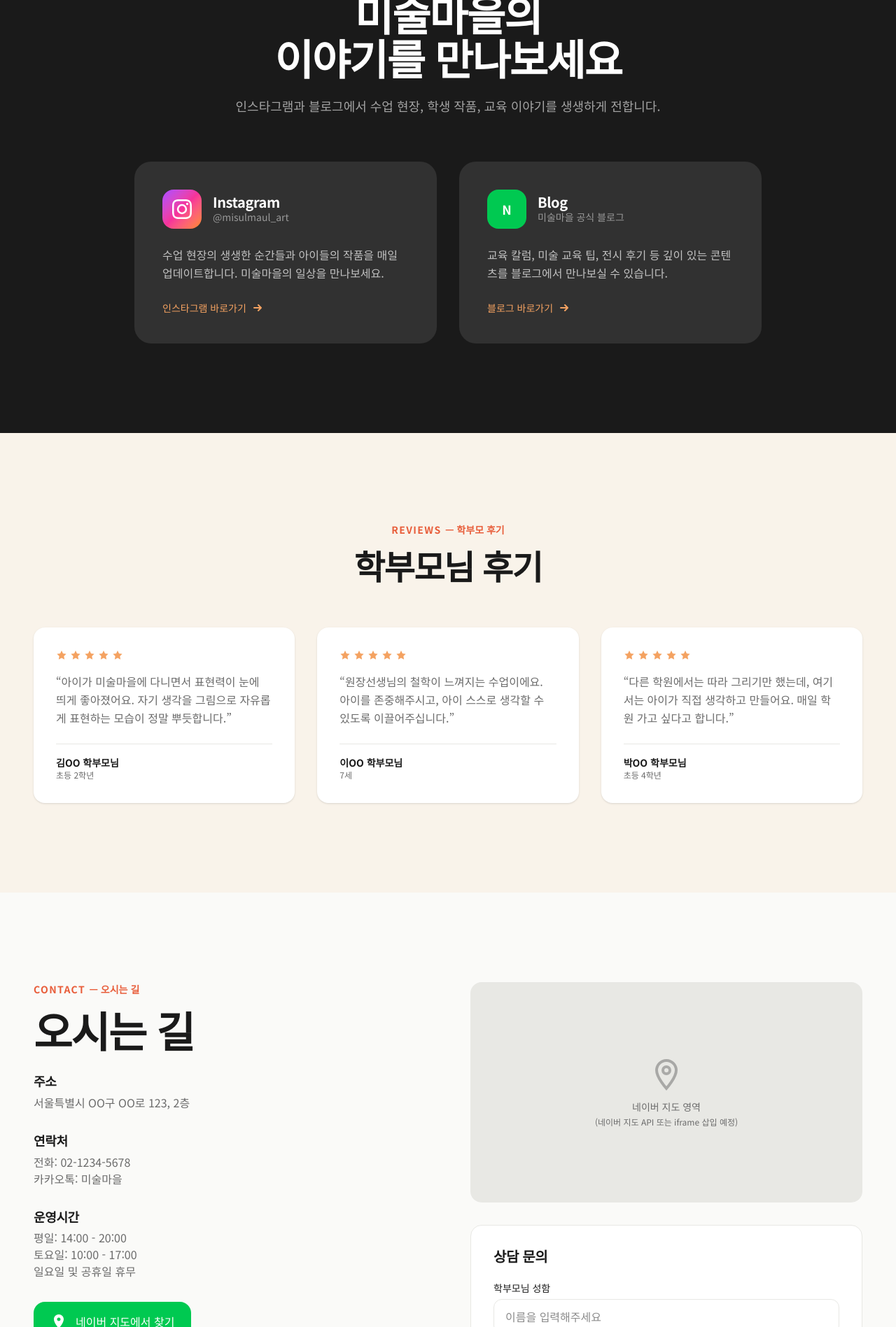
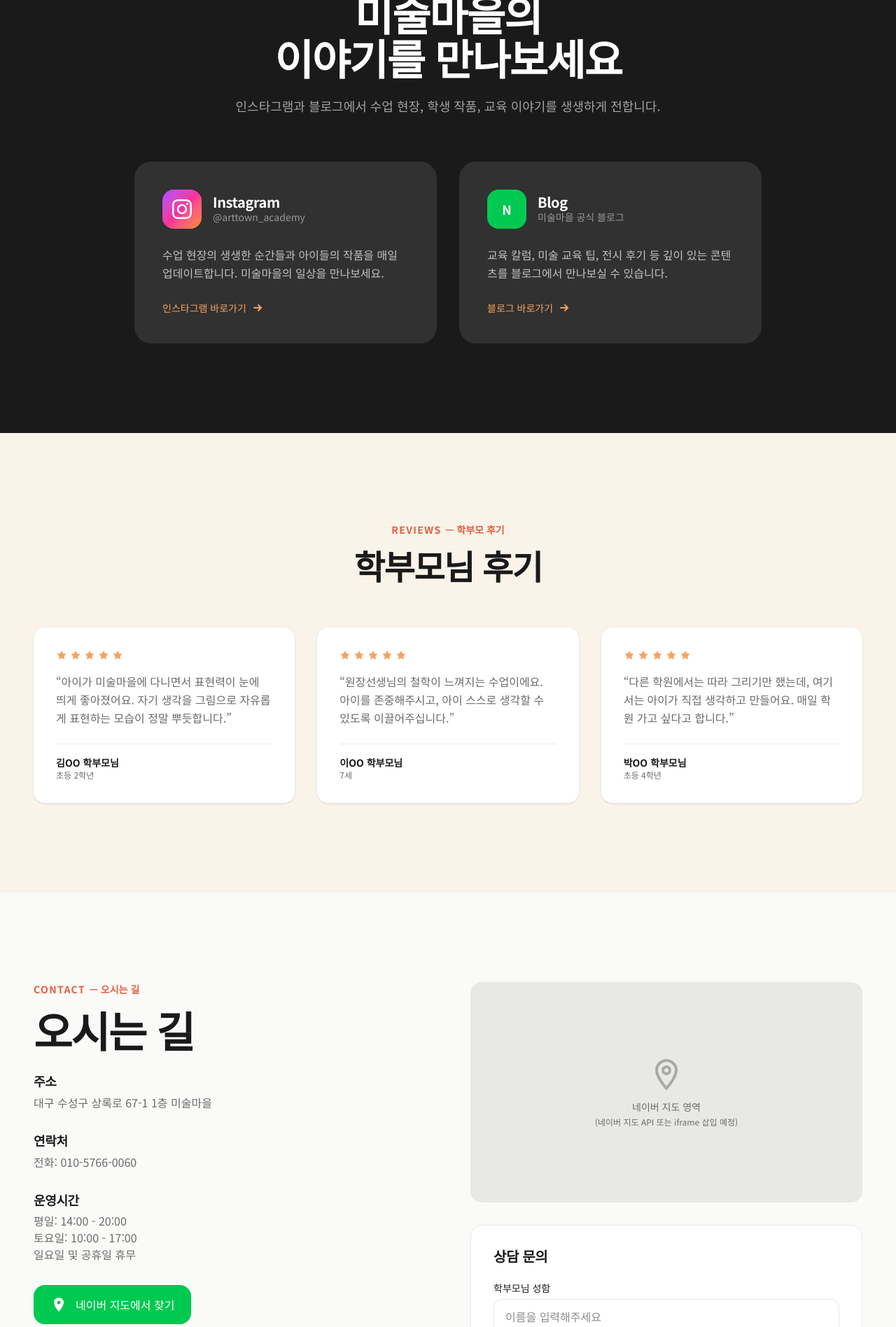
Before and after one commit to minhanee-art/arttown_official, a Next.js app: page / in a window 1280 px wide. Shown: the part 5142-7039 px from the top of the page at 70% size. Built offline with nearby package versions, Linux system fonts and the light colour scheme.

Commit message:
Update directions info and SNS links with real data
- Address: 대구 수성구 상록로 67-1 1층 미술마을
- Phone: 010-5766-0060
- Naver map link to actual place
- Instagram: @arttown_academy
- Blog: blog.naver.com/arttown_academy

https://claude.ai/code/session_01E36YJw5NtZw4DbVC5B9xQx

```diff
--- a/src/app/page.tsx
+++ b/src/app/page.tsx
@@ -608,7 +608,7 @@ function SNS() {
 
         <div className="grid md:grid-cols-2 gap-8 max-w-4xl mx-auto">
           <a
-            href="https://instagram.com"
+            href="https://www.instagram.com/arttown_academy"
             target="_blank"
             rel="noopener noreferrer"
             className="group block bg-white/10 hover:bg-white/15 rounded-3xl p-10 transition-colors duration-300"
@@ -621,7 +621,7 @@ function SNS() {
               </div>
               <div>
                 <h3 className="heading-section text-xl">Instagram</h3>
-                <p className="text-white/50 text-sm">@misulmaul_art</p>
+                <p className="text-white/50 text-sm">@arttown_academy</p>
               </div>
             </div>
             <p className="text-white/70 leading-relaxed mb-6">
@@ -637,7 +637,7 @@ function SNS() {
           </a>
 
           <a
-            href="https://blog.naver.com"
+            href="https://blog.naver.com/arttown_academy"
             target="_blank"
             rel="noopener noreferrer"
             className="group block bg-white/10 hover:bg-white/15 rounded-3xl p-10 transition-colors duration-300"
@@ -748,15 +748,13 @@ function Contact() {
               <div>
                 <h3 className="heading-section text-lg mb-2">주소</h3>
                 <p className="text-text-secondary">
-                  서울특별시 OO구 OO로 123, 2층
+                  대구 수성구 상록로 67-1 1층 미술마을
                 </p>
               </div>
               <div>
                 <h3 className="heading-section text-lg mb-2">연락처</h3>
                 <p className="text-text-secondary">
-                  전화: 02-1234-5678
-                  <br />
-                  카카오톡: 미술마을
+                  전화: 010-5766-0060
                 </p>
               </div>
               <div>
@@ -771,7 +769,7 @@ function Contact() {
               </div>
 
               <a
-                href="https://map.naver.com"
+                href="https://naver.me/GvzUd83C"
                 target="_blank"
                 rel="noopener noreferrer"
                 className="inline-flex items-center gap-3 px-6 py-4 bg-green-500 text-white font-medium rounded-2xl hover:bg-green-600 transition-colors"
@@ -904,7 +902,7 @@ function Footer() {
             <h4 className="font-bold text-sm mb-4 text-white/80">SNS</h4>
             <div className="flex gap-4">
               <a
-                href="https://instagram.com"
+                href="https://www.instagram.com/arttown_academy"
                 target="_blank"
                 rel="noopener noreferrer"
                 className="w-10 h-10 rounded-full bg-white/10 hover:bg-white/20 flex items-center justify-center transition-colors"
@@ -915,7 +913,7 @@ function Footer() {
                 </svg>
               </a>
               <a
-                href="https://blog.naver.com"
+                href="https://blog.naver.com/arttown_academy"
                 target="_blank"
                 rel="noopener noreferrer"
                 className="w-10 h-10 rounded-full bg-white/10 hover:bg-white/20 flex items-center justify-center transition-colors"
```
